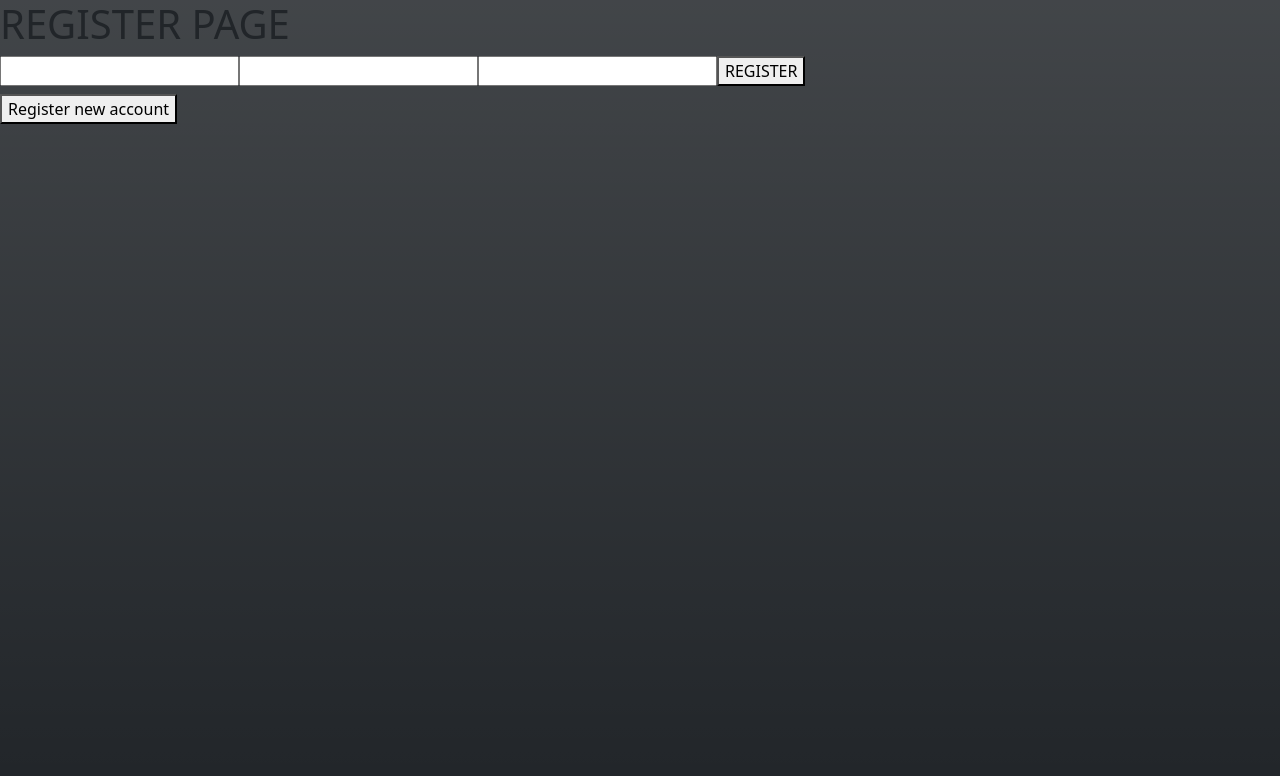
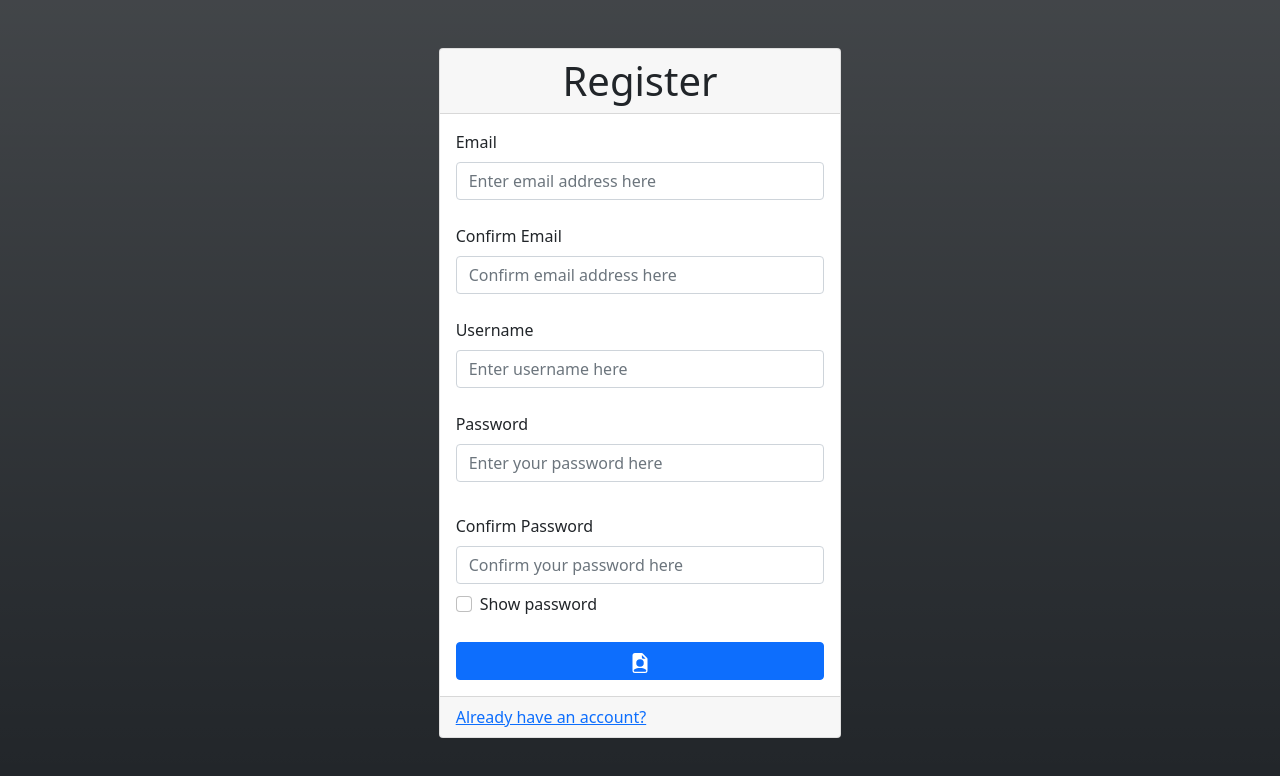
Before and after one commit to hansie4/assignment-tracker-MERN-app, a React (Create React App) app in the folder frontend/: page /register in a window 1280 px wide. Shown: the top 776 px of the page. Built offline with nearby package versions, Linux system fonts and the light colour scheme; no server answers.

Commit message:
Added bootstrap components for UI and validation

```diff
--- a/frontend/src/app/componenets/loginPage/LoginPage.js
+++ b/frontend/src/app/componenets/loginPage/LoginPage.js
@@ -1,46 +1,105 @@
 import { useState } from 'react'
 
-import { useHistory } from 'react-router-dom'
+import { connect } from 'react-redux'
+import { loginUser } from '../../actions/authActions'
+import { setError, clearError } from '../../actions/errorActions'
 
-import { connect } from 'react-redux'
+import Container from 'react-bootstrap/Container'
+import Row from 'react-bootstrap/Row'
+import Col from 'react-bootstrap/Col'
+import Card from 'react-bootstrap/Card'
+import Form from 'react-bootstrap/Form'
+import Button from 'react-bootstrap/Button'
+import Spinner from 'react-bootstrap/Spinner'
+import Alert from 'react-bootstrap/Alert'
 
-import { loginUser } from '../../actions/authActions'
-import { clearError } from '../../actions/errorActions'
+import { BoxArrowInRight } from 'react-bootstrap-icons'
 
 function LoginPage(props) {
 
-    let history = useHistory()
-
-    const [username, setUsername] = useState('')
-    const [password, setPassword] = useState('')
+    const [username, setUsername] = useState(null)
+    const [password, setPassword] = useState(null)
+    const [showPassword, setShowPassword] = useState(false)
 
     return (
-        <div>
-            <h1>LOGIN PAGE</h1>
-            <input type='text' onChange={(event) => handleChange(event, setUsername)} />
-            <input type='password' onChange={(event) => handleChange(event, setPassword)} />
-            <button onClick={() => login(username, password, props.loginUser())}>LOGIN</button>
-            <h2>{props.error ? JSON.stringify(props.error.message) : null}</h2>
-            <button onClick={() => history.push('/register')}>Register new account</button>
-        </div>
+        <Container fluid className='h-100'>
+            <Row className='h-100 justify-content-center'>
+                <Col sm={7} md={5} lg={4} xl={4} className='pt-5'>
+                    <Card>
+                        <Card.Header as='h1' className='text-center'>Login</Card.Header>
+                        <Card.Body>
+                            <Form noValidate>
+                                <Form.Group>
+                                    <Form.Label>Email/Username</Form.Label>
+                                    <Form.Control
+                                        type='text'
+                                        placeholder='Enter email address or username here'
+                                        onChange={(event) => handleChange(event, setUsername, props.clearError)}
+                                        disabled={props.isLoading}
+                                    />
+                                </Form.Group>
+                                <br />
+                                <Form.Group>
+                                    <Form.Label>Password</Form.Label>
+                                    <Form.Control
+                                        className='mb-2'
+                                        type={showPassword ? 'text' : 'password'}
+                                        placeholder='Enter your password here'
+                                        onChange={(event) => handleChange(event, setPassword, props.clearError)}
+                                        disabled={props.isLoading}
+                                    />
+                                    <Form.Check type='checkbox' label='Show password' onChange={(event) => setShowPassword(event.target.checked)} />
+                                </Form.Group>
+                                <br />
+                                {
+                                    props.error ?
+                                        <Alert variant='danger'>{props.error.message}</Alert> :
+                                        null
+                                }
+                                <Form.Group className='d-flex justify-content-end'>
+                                    <Button className='w-100' onClick={() => login(username, password, props.loginUser, props.setError)}>
+                                        {
+                                            props.isLoading ?
+                                                <Spinner animation='border' size='sm' /> :
+                                                <BoxArrowInRight size={20} />
+                                        }
+                                    </Button>
+                                </Form.Group>
+                            </Form>
+                        </Card.Body>
+                        <Card.Footer>
+                            <a href='/register'>Dont have an account?</a>
+                        </Card.Footer>
+                    </Card>
+                </Col>
+            </Row>
+        </Container>
     )
 }
 
-function handleChange(event, setMethod) {
+function login(username, password, loginMethod, setErrorMethod) {
+    if (!username) {
+        setErrorMethod(null, 'Username is required')
+    } else if (!password) {
+        setErrorMethod(null, 'Password is required')
+    } else {
+        loginMethod(username, password)
+    }
+}
+
+function handleChange(event, setMethod, clearErrorMethod) {
+    clearErrorMethod()
     setMethod(event.target.value)
 }
 
-function login(username, password, loginMethod) {
-    loginMethod(username, password)
-}
-
 const mapStateToProps = state => ({
-    isAuthenticated: state.auth.isAuthenticated,
+    isLoading: state.auth.isLoading,
     error: state.error.error
 })
 
 const mapDispatchToProps = {
     loginUser,
+    setError,
     clearError,
 }
 
--- a/frontend/src/app/componenets/registerPage/RegisterPage.js
+++ b/frontend/src/app/componenets/registerPage/RegisterPage.js
@@ -1,48 +1,149 @@
 import { useState } from 'react'
 
-import { useHistory } from 'react-router-dom'
+import { connect } from 'react-redux'
+import { registerUser } from '../../actions/authActions'
+import { setError, clearError } from '../../actions/errorActions'
 
-import { connect } from 'react-redux'
+import Container from 'react-bootstrap/Container'
+import Row from 'react-bootstrap/Row'
+import Col from 'react-bootstrap/Col'
+import Card from 'react-bootstrap/Card'
+import Form from 'react-bootstrap/Form'
+import Button from 'react-bootstrap/Button'
+import Spinner from 'react-bootstrap/Spinner'
+import Alert from 'react-bootstrap/Alert'
 
-import { registerUser } from '../../actions/authActions'
-import { clearError } from '../../actions/errorActions'
+import { FileEarmarkPersonFill } from 'react-bootstrap-icons'
 
 function RegisterPage(props) {
 
-    let history = useHistory()
-
     const [email_address, setEmail] = useState(null)
+    const [email_address_confirm, setEmailConfirm] = useState(null)
     const [username, setUsername] = useState(null)
     const [password, setPassword] = useState(null)
+    const [password_confirm, setPasswordConfirm] = useState(null)
+    const [showPassword, setShowPassword] = useState(false)
 
     return (
-        <div>
-            <h1>REGISTER PAGE</h1>
-            <input type='text' onChange={(event) => handleChange(event, setEmail)} />
-            <input type='text' onChange={(event) => handleChange(event, setUsername)} />
-            <input type='password' onChange={(event) => handleChange(event, setPassword)} />
-            <button onClick={() => register(email_address, username, password, props.registerUser())}>REGISTER</button>
-            <h2>{props.error ? JSON.stringify(props.error.message) : null}</h2>
-            <button onClick={() => history.push('/login')}>Register new account</button>
-        </div>
+        <Container fluid className='h-100'>
+            <Row className='h-100 justify-content-center'>
+                <Col sm={7} md={5} lg={4} xl={4} className='pt-5'>
+                    <Card>
+                        <Card.Header as='h1' className='text-center'>Register</Card.Header>
+                        <Card.Body>
+                            <Form noValidate>
+                                <Form.Group>
+                                    <Form.Label>Email</Form.Label>
+                                    <Form.Control
+                                        type='text'
+                                        placeholder='Enter email address here'
+                                        onChange={(event) => handleChange(event, setEmail, props.clearError)}
+                                        disabled={props.isLoading}
+                                    />
+                                </Form.Group>
+                                <br />
+                                <Form.Group>
+                                    <Form.Label>Confirm Email</Form.Label>
+                                    <Form.Control
+                                        type='text'
+                                        placeholder='Confirm email address here'
+                                        onChange={(event) => handleChange(event, setEmailConfirm, props.clearError)}
+                                        disabled={props.isLoading}
+                                    />
+                                </Form.Group>
+                                <br />
+                                <Form.Group>
+                                    <Form.Label>Username</Form.Label>
+                                    <Form.Control
+                                        type='text'
+                                        placeholder='Enter username here'
+                                        onChange={(event) => handleChange(event, setUsername, props.clearError)}
+                                        disabled={props.isLoading}
+                                    />
+                                </Form.Group>
+                                <br />
+                                <Form.Group>
+                                    <Form.Label>Password</Form.Label>
+                                    <Form.Control
+                                        className='mb-2'
+                                        type={showPassword ? 'text' : 'password'}
+                                        placeholder='Enter your password here'
+                                        onChange={(event) => handleChange(event, setPassword, props.clearError)}
+                                        disabled={props.isLoading}
+                                    />
+                                </Form.Group>
+                                <br />
+                                <Form.Group>
+                                    <Form.Label>Confirm Password</Form.Label>
+                                    <Form.Control
+                                        className='mb-2'
+                                        type={showPassword ? 'text' : 'password'}
+                                        placeholder='Confirm your password here'
+                                        onChange={(event) => handleChange(event, setPasswordConfirm, props.clearError)}
+                                        disabled={props.isLoading}
+                                    />
+                                    <Form.Check type='checkbox' label='Show password' onChange={(event) => setShowPassword(event.target.checked)} />
+                                </Form.Group>
+                                <br />
+                                {
+                                    props.error ?
+                                        <Alert variant='danger'>{props.error.message}</Alert> :
+                                        null
+                                }
+                                <Form.Group className='d-flex justify-content-end'>
+                                    <Button className='w-100' onClick={() => register(email_address, email_address_confirm, username, password, password_confirm, props.registerUser, props.setError)}>
+                                        {
+                                            props.isLoading ?
+                                                <Spinner animation='border' size='sm' /> :
+                                                <FileEarmarkPersonFill size={20} />
+                                        }
+                                    </Button>
+                                </Form.Group>
+                            </Form>
+                        </Card.Body>
+                        <Card.Footer>
+                            <a href='/login'>Already have an account?</a>
+                        </Card.Footer>
+                    </Card>
+                </Col>
+            </Row>
+        </Container>
     )
 }
 
-function handleChange(event, setMethod) {
+function register(email_address, email_address_confirm, username, password, password_confirm, registerMethod, setErrorMethod) {
+    if (!email_address) {
+        setErrorMethod(null, 'Email address is required')
+    } else if (!email_address_confirm) {
+        setErrorMethod(null, 'Email address confirmation is required')
+    } else if (email_address !== email_address_confirm) {
+        setErrorMethod(null, 'Emails must match')
+    } else if (!username) {
+        setErrorMethod(null, 'Username is required')
+    } else if (!password) {
+        setErrorMethod(null, 'Password is required')
+    } else if (!password_confirm) {
+        setErrorMethod(null, 'Password confirmation is required')
+    } else if (password !== password_confirm) {
+        setErrorMethod(null, 'Passwords must match')
+    } else {
+        registerMethod(email_address, username, password)
+    }
+}
+
+function handleChange(event, setMethod, clearErrorMethod) {
+    clearErrorMethod()
     setMethod(event.target.value)
 }
 
-function register(email_address, username, password, registerMethod) {
-    registerMethod(email_address, username, password)
-}
-
 const mapStateToProps = state => ({
-    isAuthenticated: state.auth.isAuthenticated,
+    isLoading: state.auth.isLoading,
     error: state.error.error
 })
 
 const mapDispatchToProps = {
     registerUser,
+    setError,
     clearError,
 }
 
```
